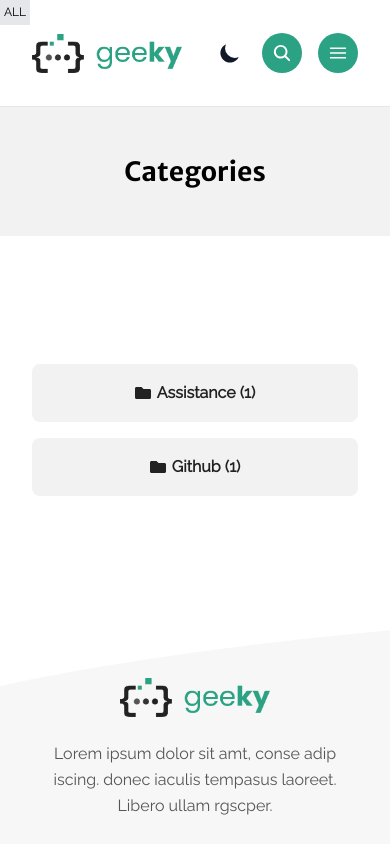
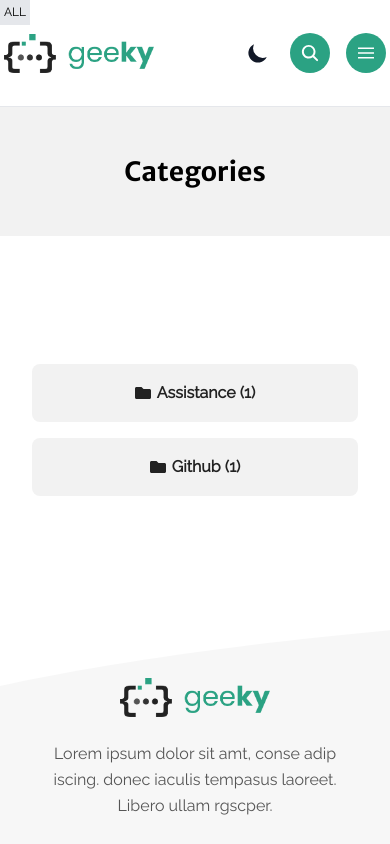
Before and after one commit to statichunt/geeky-nextjs, a Next.js app: page /categories in a window 390 px wide. Shown: the top 844 px of the page. Built offline with nearby package versions, Linux system fonts and the light colour scheme; what tailwind-bootstrap-grid would draw is missing.

Commit message:
modified mobile nav

```diff
--- a/layouts/partials/Header.js
+++ b/layouts/partials/Header.js
@@ -31,13 +31,13 @@ const Header = () => {
 
   return (
     <header className="header">
-      <nav className="navbar container">
+      <nav className="navbar container px-1 sm:px-8">
         <div className="order-0">
           <Logo />
         </div>
         <div className="flex items-center space-x-4 xl:space-x-8">
           <div
-            className={`collapse-menu  ${
+            className={`collapse-menu ${
               !showMenu && "translate-x-full"
             } lg:flex lg:translate-x-0`}
           >
--- a/styles/navigation.scss
+++ b/styles/navigation.scss
@@ -79,9 +79,9 @@ body.menu-open {
   }
 }
 
-
 .light .menu-open {
-  .border-border, &.border-border {
+  .border-border,
+  &.border-border {
     @apply border-darkmode-border;
   }
 }
```
